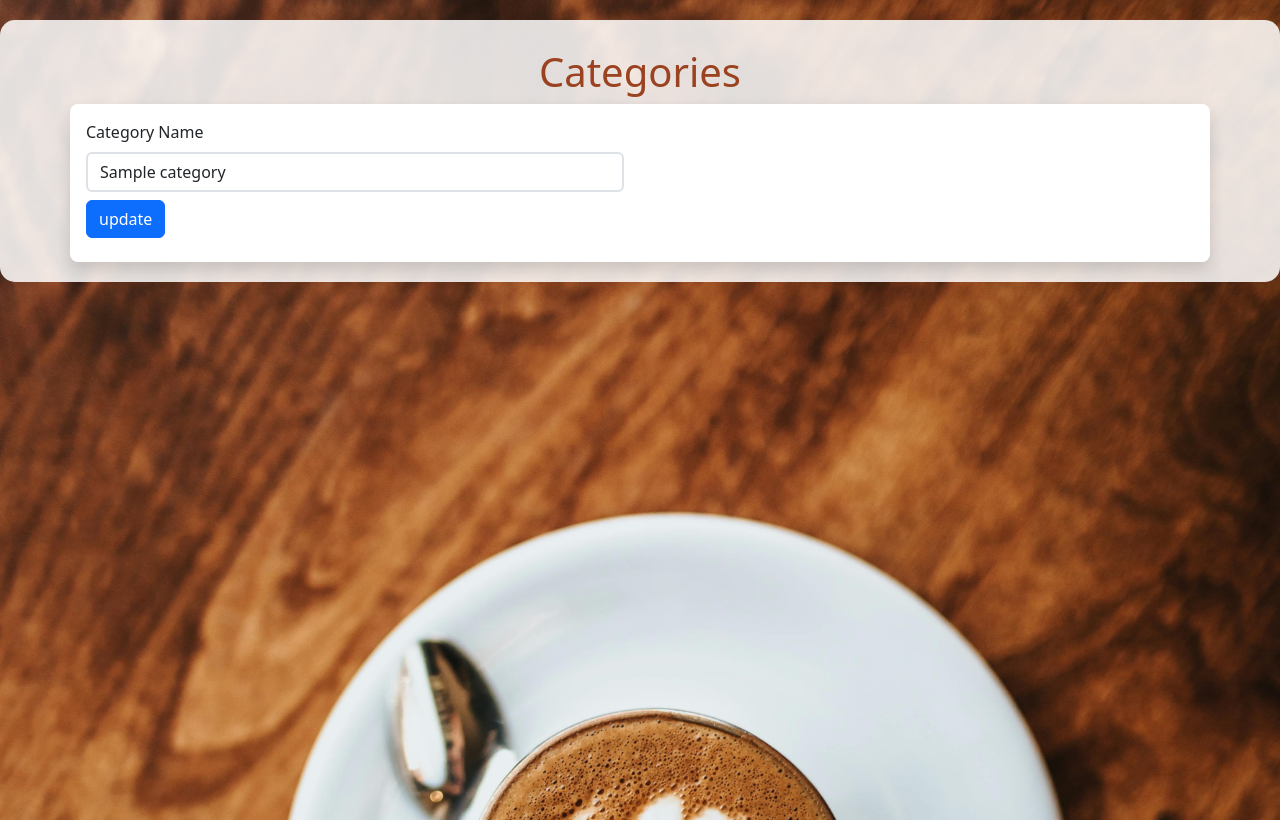
After one commit to abdelrahman-abobakr/Php-Cafeteria, a PHP site: page /categories/updateCategory.php?id=1 in a window 1280 px wide. The commit adds this page. Run offline with PHP 8.4, Linux system fonts and the light colour scheme; tables that the repository leaves empty or names only in its code hold one stand-in row (values such as "Sample post").

Commit message:
finishing categories CRUD.

```diff
--- a/Connection.php
+++ b/Connection.php
@@ -7,9 +7,3 @@
 
 
     $connection =   mysqli_connect($serverName, $username, $pass,$databaseName);
-
-    if($connection){
-        echo "connected";
-    }else{
-        echo "not connected";
-    }
--- /dev/null
+++ b/categories/updateCategory.php
@@ -0,0 +1,103 @@
+<?php
+    include_once("../Connection.php");
+    $id = $_GET['id'];
+
+    // Always load existing categories first
+    $get_category = "SELECT * FROM categories WHERE category_id=$id";
+    $result = mysqli_query($connection, $get_category);
+    $category = mysqli_fetch_assoc($result);
+
+    if(isset($_POST['updateBtn'])){
+        $categories = [];
+        $get_categories = "SELECT * FROM categories";
+        $total_result = mysqli_query($connection, $get_categories);
+        while($cat = mysqli_fetch_assoc($total_result)) {
+            $categories[] = $cat;
+        }
+
+
+        $categoryName = trim($_POST['cName']);
+        $categoryExists = false;
+
+        // Case-insensitive check
+        foreach($categories as $cat) {
+            if(strcasecmp($cat['name'], $categoryName) === 0) {
+                $categoryExists = true;
+                break;
+            }
+        }
+
+        if(!$categoryExists) {
+            // Use prepared statement to prevent SQL injection
+            $update_query = "UPDATE categories SET name = '$categoryName' WHERE category_id=$id";
+
+            if(mysqli_query($connection, $update_query)) {
+                header("Location: addCategory.php");
+                exit();
+            } else {
+                $error = "Error adding category";
+            }
+        } else {
+            $error = "Category '$categoryName' already exists!";
+        }
+    }
+
+
+
+
+?>
+<!DOCTYPE html>
+<html lang="en">
+<head>
+    <meta charset="UTF-8">
+    <meta name="viewport" content="width=device-width, initial-scale=1.0">
+    <link href="https://cdn.jsdelivr.net/npm/bootstrap@5.3.5/dist/css/bootstrap.min.css" rel="stylesheet" integrity="sha384-SgOJa3DmI69IUzQ2PVdRZhwQ+dy64/BUtbMJw1MZ8t5HZApcHrRKUc4W0kG879m7" crossorigin="anonymous">
+    <style>
+        body {
+            background-image: url('../resources/backgrounds/pexels-tyler-nix-1259808-2396220.jpg');
+            background-size: cover;
+            background-position: center;
+            background-attachment: fixed;
+            background-repeat: no-repeat;
+            min-height: 100vh;
+            margin: 0;
+        }
+        .container-wrapper {
+            background-color: rgba(255, 255, 255, 0.85);
+            border-radius: 15px;
+            padding: 20px;
+            margin: 20px auto;
+        }
+        .custom-border {
+            border-color: #944639 !important;
+        }
+    </style>
+    <title>Add Category</title>
+</head>
+<body>
+
+    <div class="container-wrapper">
+        <h1 class="text-center mt-2" style="color:#9b4220;">Categories</h1>
+
+
+        <div class="container rounded-3 shadow p-0  bg-white">
+            <div class="w-50 text-start">
+                <form method="POST" class=" p-3">
+                    <label for="cName" class="form-label"> Category Name</label>
+                    <input type="text" class="form-control border border-2" name="cName" id="cName" value='<?php echo $category['name']?>'>
+                    <button type="submit" class="btn btn-primary my-2" name="updateBtn">update</button>
+                </form>
+            </div>
+            <?php if(isset($error)): ?>
+                <div class="alert alert-warning alert-dismissible fade show mt-3">
+                    <?php echo htmlspecialchars($error); ?>
+                    <button type="button" class="btn-close" data-bs-dismiss="alert"></button>
+                </div>
+            <?php endif; ?>
+        </div>
+
+    </div>
+
+    <script src="https://cdn.jsdelivr.net/npm/bootstrap@5.3.5/dist/js/bootstrap.bundle.min.js" integrity="sha384-k6d4wzSIapyDyv1kpU366/PK5hCdSbCRGRCMv+eplOQJWyd1fbcAu9OCUj5zNLiq" crossorigin="anonymous"></script>
+</body>
+</html>
```
Also changed, not shown: categories/addCategory.php (+95 -12 lines).
